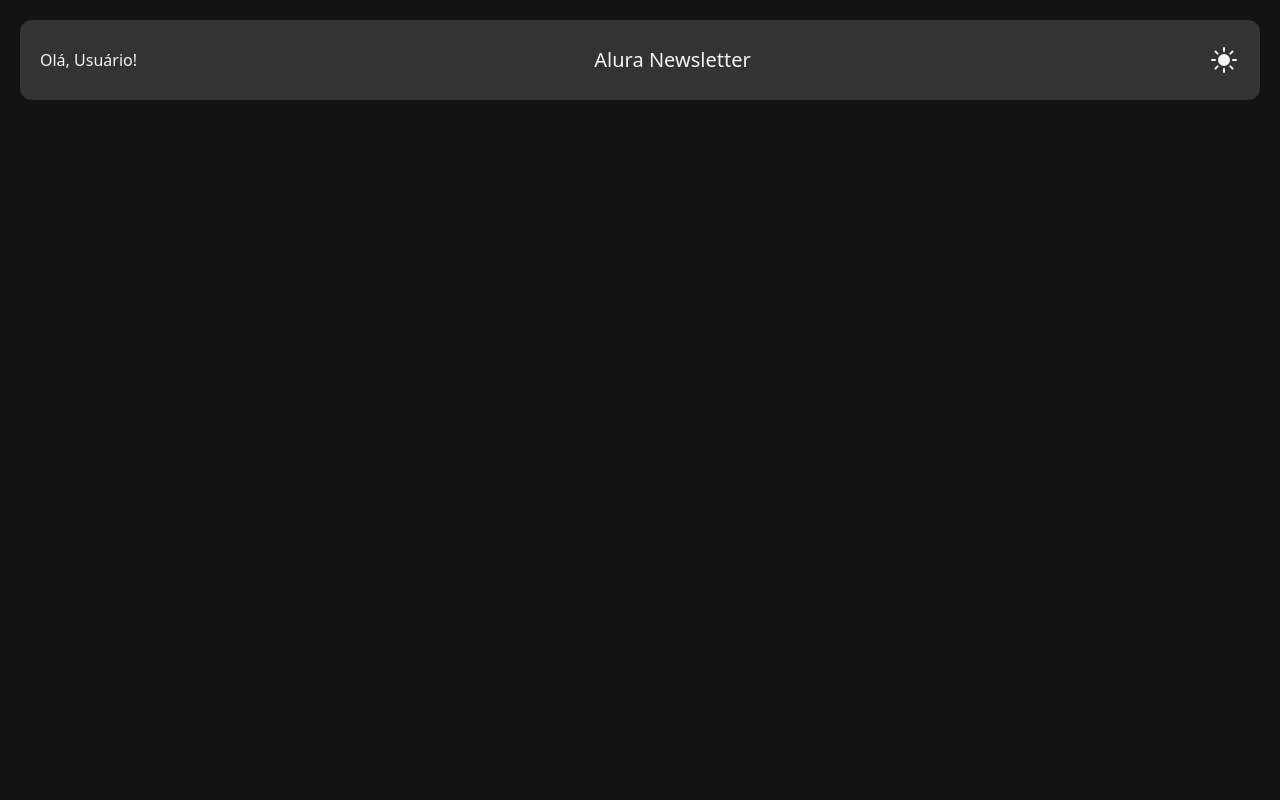
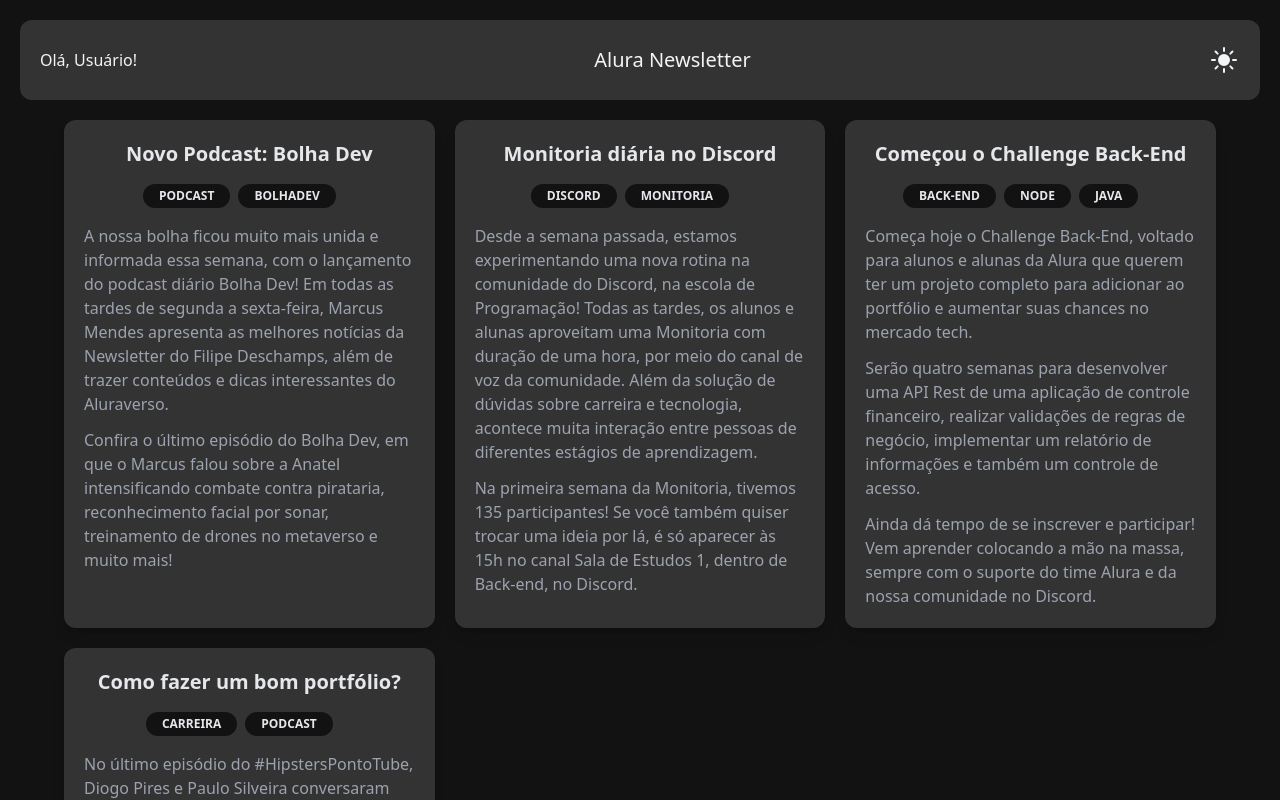
Before and after one commit to Levieber/alura-newsletter, a React (Vite) app: page / in a window 1280 px wide. Shown: the top 800 px of the page. Built offline with nearby package versions, Linux system fonts and the light colour scheme.

Commit message:
feat: articles list component created

```diff
--- a/src/App.tsx
+++ b/src/App.tsx
@@ -1,9 +1,11 @@
+import ArticleList from "./components/Article/ArticleList";
 import Header from "./components/Header";
 
 const App = () => {
   return (
     <>
       <Header />
+      <ArticleList />
     </>
   );
 };
--- /dev/null
+++ b/src/assets/articles.json
@@ -0,0 +1,53 @@
+[
+  {
+    "id": 1,
+    "title": "Novo Podcast: Bolha Dev",
+    "text": [
+      "A nossa bolha ficou muito mais unida e informada essa semana, com o lançamento do podcast diário Bolha Dev!  Em todas as tardes de segunda a sexta-feira, Marcus Mendes apresenta as melhores notícias da Newsletter do Filipe Deschamps, além de trazer conteúdos e dicas interessantes do Aluraverso.",
+      "Confira o último episódio do Bolha Dev, em que o Marcus falou sobre a Anatel intensificando combate contra pirataria, reconhecimento facial por sonar, treinamento de drones no metaverso e muito mais!"
+    ],
+    "tags": [
+      "podcast",
+      "bolhadev"
+    ]
+  },
+  {
+    "id": 2,
+    "title": "Monitoria diária no Discord",
+    "text": [
+      "Desde a semana passada, estamos experimentando uma nova rotina na comunidade do Discord, na escola de Programação! Todas as tardes, os alunos e alunas aproveitam uma Monitoria com duração de uma hora, por meio do canal de voz da comunidade. Além da solução de dúvidas sobre carreira e tecnologia, acontece muita interação entre pessoas de diferentes estágios de aprendizagem.",
+      "Na primeira semana da Monitoria, tivemos 135 participantes! Se você também quiser trocar uma ideia por lá, é só aparecer às 15h no canal Sala de Estudos 1, dentro de Back-end, no Discord."
+    ],
+    "tags": [
+      "discord",
+      "monitoria"
+    ]
+  },
+  {
+    "id": 3,
+    "title": "Começou o Challenge Back-End",
+    "text": [
+      "Começa hoje o Challenge Back-End, voltado para alunos e alunas da Alura que querem ter um projeto completo para adicionar ao portfólio e aumentar suas chances no mercado tech.",
+      "Serão quatro semanas para desenvolver uma API Rest de uma aplicação de controle financeiro, realizar validações de regras de negócio, implementar um relatório de informações e também um controle de acesso.",
+      "Ainda dá tempo de se inscrever e participar! Vem aprender colocando a mão na massa, sempre com o suporte do time Alura e da nossa comunidade no Discord."
+    ],
+    "tags": [
+      "back-end",
+      "node",
+      "java"
+    ]
+  },
+  {
+    "id": 4,
+    "title": "Como fazer um bom portfólio?",
+    "text": [
+      "No último episódio do #HipstersPontoTube, Diogo Pires e Paulo Silveira conversaram sobre a importância do portfólio e quais são as dicas para criar essa ferramenta essencial para todos os níveis de profissionais. Eles também dão algumas dicas de carreira, respondendo perguntas como “quando é o momento certo de me aplicar nas vagas?”."
+    ],
+    "image": "/example.jpeg",
+    "alt": "Screenshot do Youtube com o episódio do podcast rodando",
+    "tags": [
+      "carreira",
+      "podcast"
+    ]
+  }
+]
--- /dev/null
+++ b/src/components/Article/Article.tsx
@@ -0,0 +1,36 @@
+import data from "../../assets/articles.json";
+
+type ArticleProps = typeof data[0];
+
+const Article = ({ text, title, tags, alt, image }: ArticleProps) => {
+  return (
+    <article className="bg-gray-200 text-alura-200 dark:bg-dark-200 rounded-xl shadow-lg p-5 flex flex-col items-center gap-4">
+      <h3 className="text-xl font-bold dark:text-gray-200">{title}</h3>
+      <ul className="w-full flex-row justify-center gap-2 pr-5 hidden sm:flex">
+        {tags.map((tag) => (
+          <li
+            key={tag}
+            className="bg-alura-100 dark:bg-dark-100 px-4 py-1 rounded-full text-gray-200 font-bold text-xs uppercase"
+          >
+            {tag}
+          </li>
+        ))}
+      </ul>
+      <div className="grid gap-3">
+        {text.map((paragraph, index) => (
+          <p key={index} className="dark:text-gray-400">
+            {paragraph}
+          </p>
+        ))}
+      </div>
+      {image && (
+        <div>
+          <img className="rounded-md sm:p-4" src={image} />
+          {alt && <span className="sr-only">{alt}</span>}
+        </div>
+      )}
+    </article>
+  );
+};
+
+export default Article;
--- /dev/null
+++ b/src/components/Article/ArticleList.tsx
@@ -0,0 +1,14 @@
+import data from "../../assets/articles.json";
+import Article from "./Article";
+
+const ArticleList = () => {
+  return (
+    <main className="mt-5 sm:mt-0 mx-5 min-[1200px]:m-auto max-w-6xl grid gap-5 grid-cols-1 sm:grid-cols-2 lg:grid-cols-3">
+      {data.map((article) => (
+        <Article key={article.id} {...article} />
+      ))}
+    </main>
+  );
+};
+
+export default ArticleList;
```
Also changed, not shown: public/example.jpeg (added).
